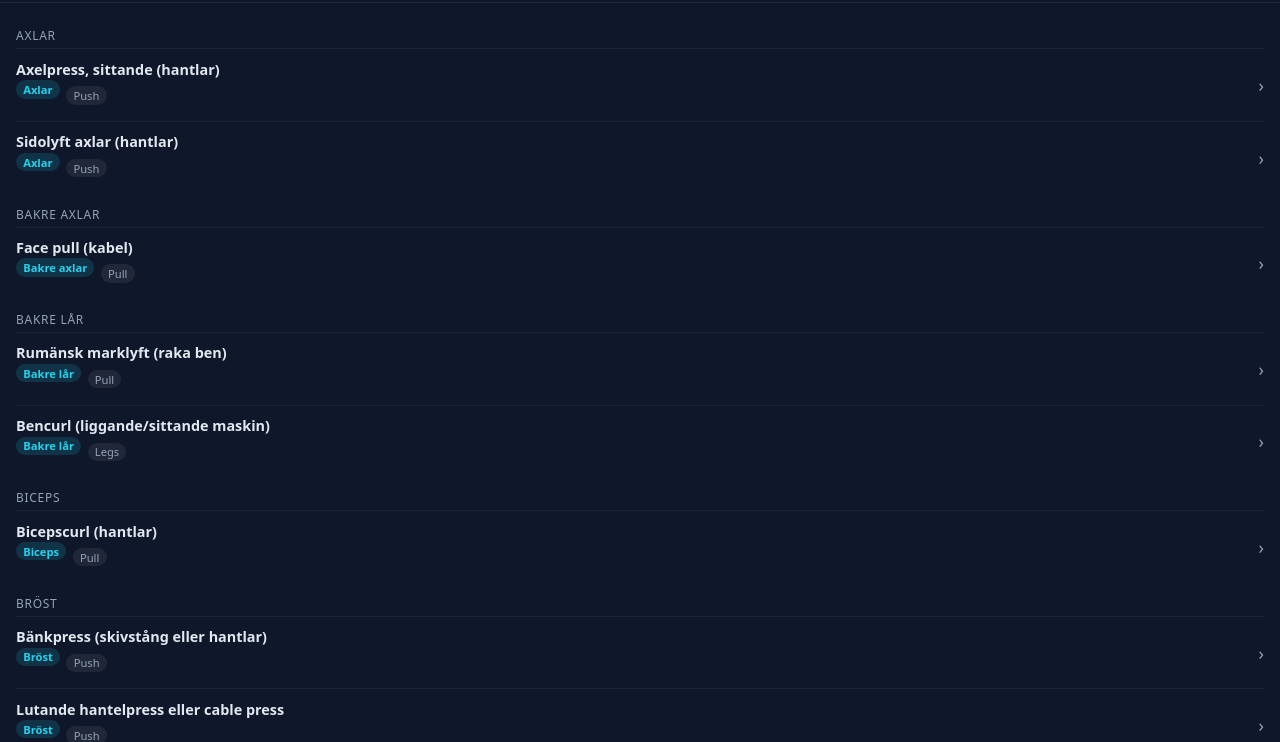
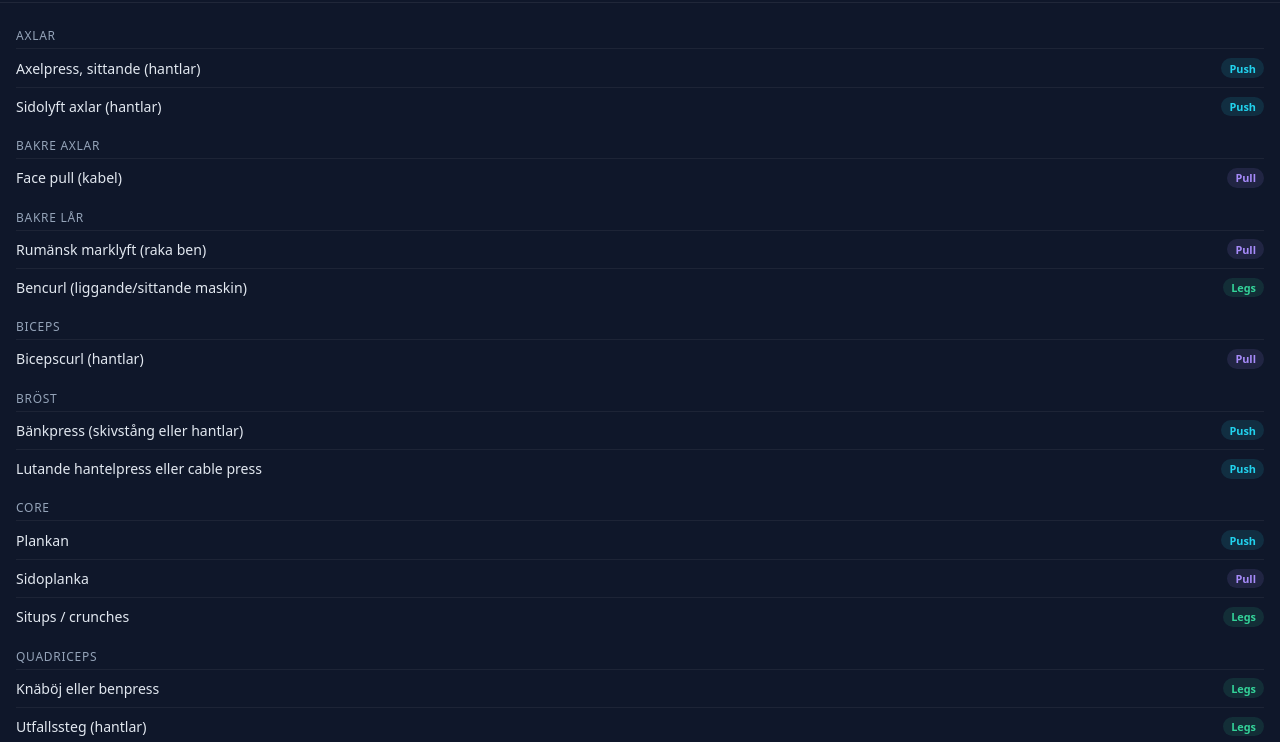
Before and after one commit to markusangesjo/styrka, a plain HTML site: page index.html in a window 1280 px wide. Both pictures are taken after a click on the button "Övningsbibliotek". Shown: the part 58-800 px from the top of the page. Drawn offline with Linux system fonts and the light colour scheme.

Commit message:
fix: library UX — renare rader, färgkodade pass-piller, ingen redundant muscle-badge (#10)
Co-authored-by: Markus <markus@coding-agent.local>

```diff
--- a/app.js
+++ b/app.js
@@ -697,18 +697,12 @@ function openLibrary() {
   const groupsHtml = sortedMuscles.map(muscle => {
     const exRows = groups[muscle].map(ex => {
       const dayPillsHtml = ex.days.map(d =>
-        `<span class="library-day-pill">${dayLabels[d] || d}</span>`
+        `<span class="library-day-pill library-day-pill--${d}">${dayLabels[d] || d}</span>`
       ).join("");
       return `
         <div class="library-exercise-row" data-ex-id="${ex.id}" role="button" tabindex="0">
-          <div>
-            <div class="library-ex-name">${ex.name}</div>
-            <div class="library-ex-meta">
-              <span class="muscle-badge" style="font-size:0.7rem;padding:0.1rem 0.45rem;">${ex.muscle}</span>
-              ${dayPillsHtml}
-            </div>
-          </div>
-          <span style="color:var(--muted);font-size:1.1rem;">›</span>
+          <div class="library-ex-name">${ex.name}</div>
+          <div class="library-ex-days">${dayPillsHtml}</div>
         </div>
       `;
     }).join("");
--- a/service-worker.js
+++ b/service-worker.js
@@ -1,5 +1,5 @@
 // Enkel service worker för offline-stöd (cache-first för appens egna filer)
-const CACHE_NAME = "styrka-cache-v7";
+const CACHE_NAME = "styrka-cache-v8";
 const ASSETS = [
   "./",
   "./index.html",
--- a/styles.css
+++ b/styles.css
@@ -584,16 +584,18 @@ main {
   display: flex;
   align-items: center;
   justify-content: space-between;
-  padding: 0.65rem 0;
+  gap: 0.75rem;
+  padding: 0.55rem 0;
   border-top: 1px solid rgba(255,255,255,0.06);
   cursor: pointer;
 }
 .library-exercise-row:active {
-  opacity: 0.7;
+  opacity: 0.6;
 }
 .library-ex-name {
-  font-weight: 600;
-  font-size: 0.9rem;
+  font-weight: 500;
+  font-size: 0.88rem;
+  flex: 1;
 }
 .library-ex-meta {
   display: flex;
@@ -601,10 +603,19 @@ main {
   gap: 0.4rem;
   margin-top: 0.1rem;
 }
+.library-ex-days {
+  display: flex;
+  gap: 0.3rem;
+  flex-shrink: 0;
+}
 .library-day-pill {
-  font-size: 0.7rem;
-  padding: 0.1rem 0.45rem;
+  font-size: 0.68rem;
+  font-weight: 600;
+  padding: 0.15rem 0.5rem;
   border-radius: 999px;
   background: rgba(255,255,255,0.07);
   color: var(--muted);
 }
+.library-day-pill--push { background: rgba(34,211,238,0.12); color: #22d3ee; }
+.library-day-pill--pull { background: rgba(167,139,250,0.12); color: #a78bfa; }
+.library-day-pill--legs { background: rgba(52,211,153,0.12); color: #34d399; }
```
